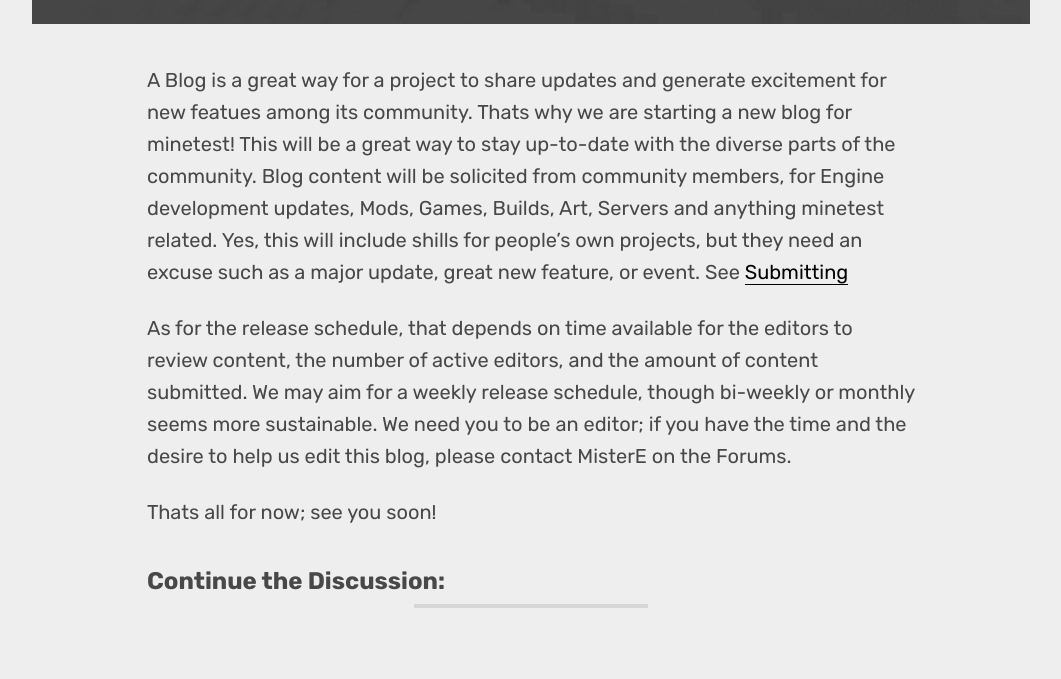
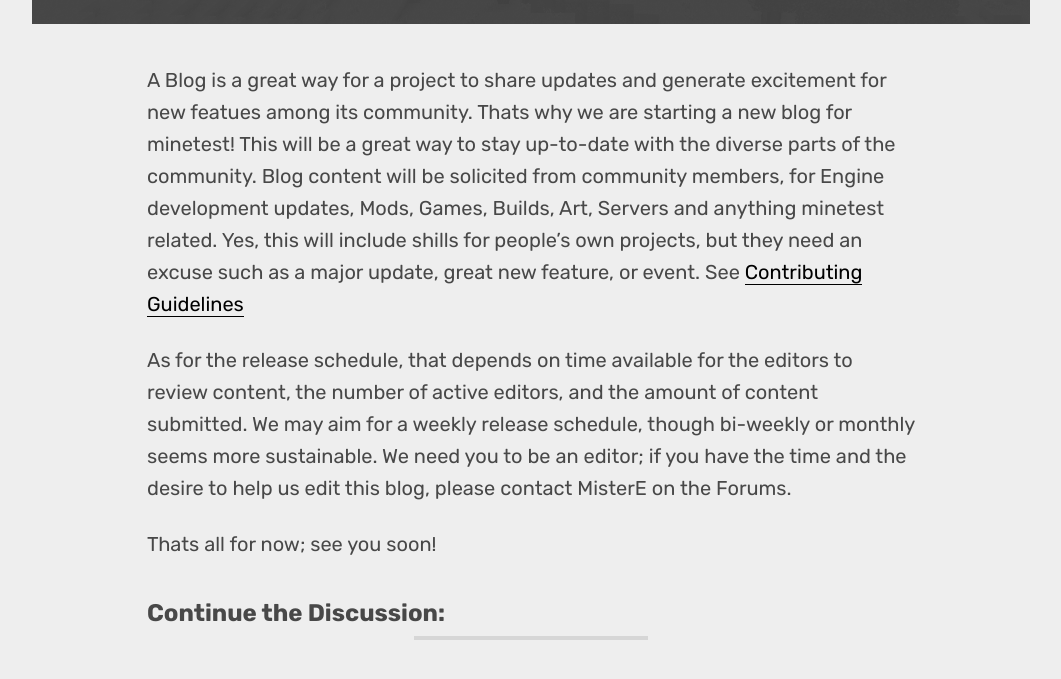
Before and after one commit to minetestblog/minetestblog.github.io, a Jekyll site: the page built from _posts/2022-01-22-Welcome.markdown, in a window 1280 px wide and 900 px high, scrolled down 945 px, cut to the strip 0-684 px from the top of the window. Shown: the top 679 px of the strip, without its empty margins (109-1170 px from the left). Built offline with Jekyll 4.4.1, drawn with Linux system fonts in a browser that asks for light colours.

Commit message:
fix link in first post

```diff
--- a/YYYY-MM-DD-next_post.markdown
+++ b/YYYY-MM-DD-next_post.markdown
@@ -17,12 +17,14 @@
 
 ## Briefing <a name="overview"></a>
 ------------------------------------------------
-
+Minetest 5.5 was released last month, with some significant improvements.
 
 A short overview of today's post
 
 ## Engine News <a name="engine"></a>
 ------------------------------------------------
+Minetest 5.5 is out! Some of the highlights for it are:
+* New dynamic media functions; you can send dynamic media to individual clients, and it can be ephemeral media that is forgotten after disconnect.
 
 
 What has been happening in engine development?
--- a/_posts/2022-01-22-Welcome.markdown
+++ b/_posts/2022-01-22-Welcome.markdown
@@ -12,7 +12,7 @@
 
 
 
-A Blog is a great way for a project to share updates and generate excitement for new featues among its community. Thats why we are starting a new blog for minetest! This will be a great way to stay up-to-date with the diverse parts of the community. Blog content will be solicited from community members, for Engine development updates, Mods, Games, Builds, Art, Servers and anything minetest related. Yes, this will include shills for people's own projects, but they need an excuse such as a major update, great new feature, or event. See [Submitting](https://minetestblog.github.io/)
+A Blog is a great way for a project to share updates and generate excitement for new featues among its community. Thats why we are starting a new blog for minetest! This will be a great way to stay up-to-date with the diverse parts of the community. Blog content will be solicited from community members, for Engine development updates, Mods, Games, Builds, Art, Servers and anything minetest related. Yes, this will include shills for people's own projects, but they need an excuse such as a major update, great new feature, or event. See [Contributing Guidelines](https://minetestblog.github.io/about/)
 
 As for the release schedule, that depends on time available for the editors to review content, the number of active editors, and the amount of content submitted. We may aim for a weekly release schedule, though bi-weekly or monthly seems more sustainable. We need you to be an editor; if you have the time and the desire to help us edit this blog, please contact MisterE on the Forums.
 
```
